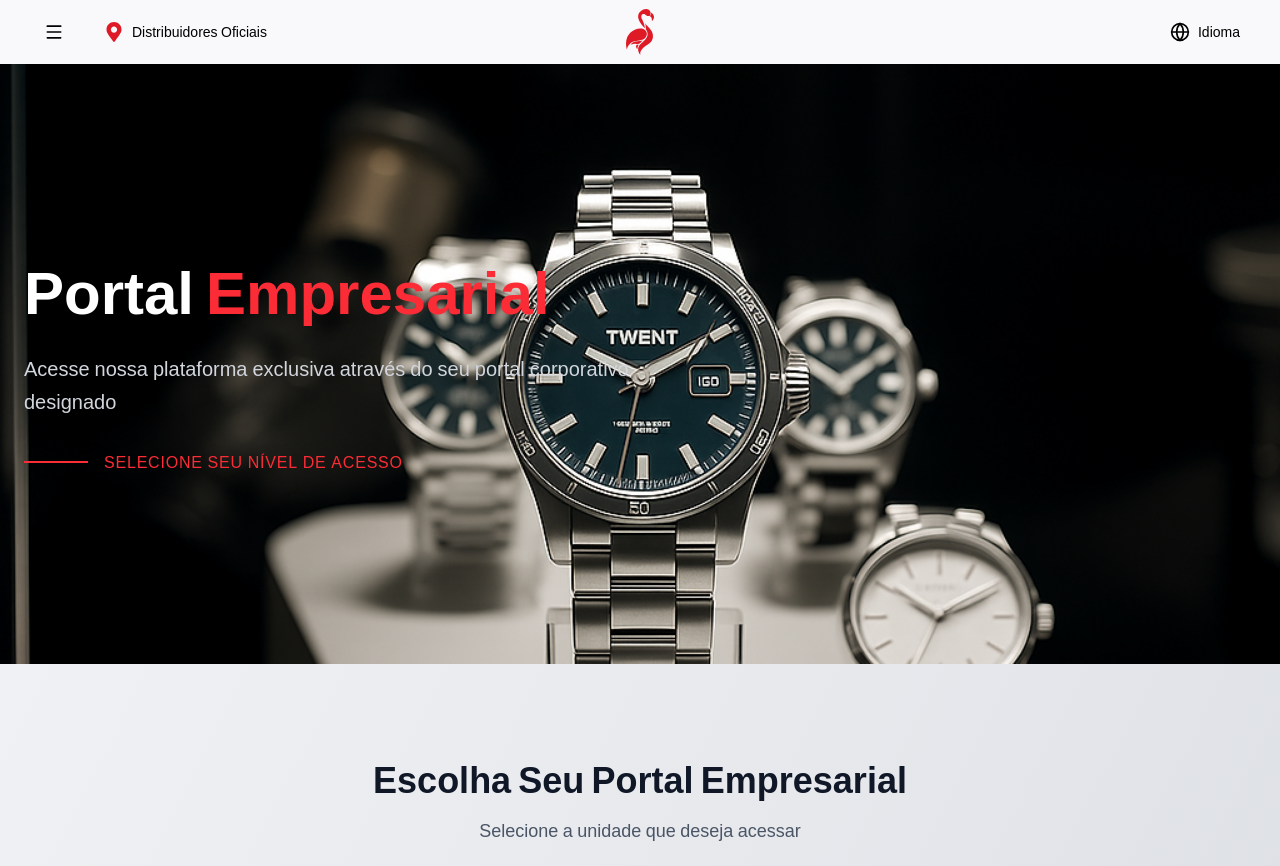
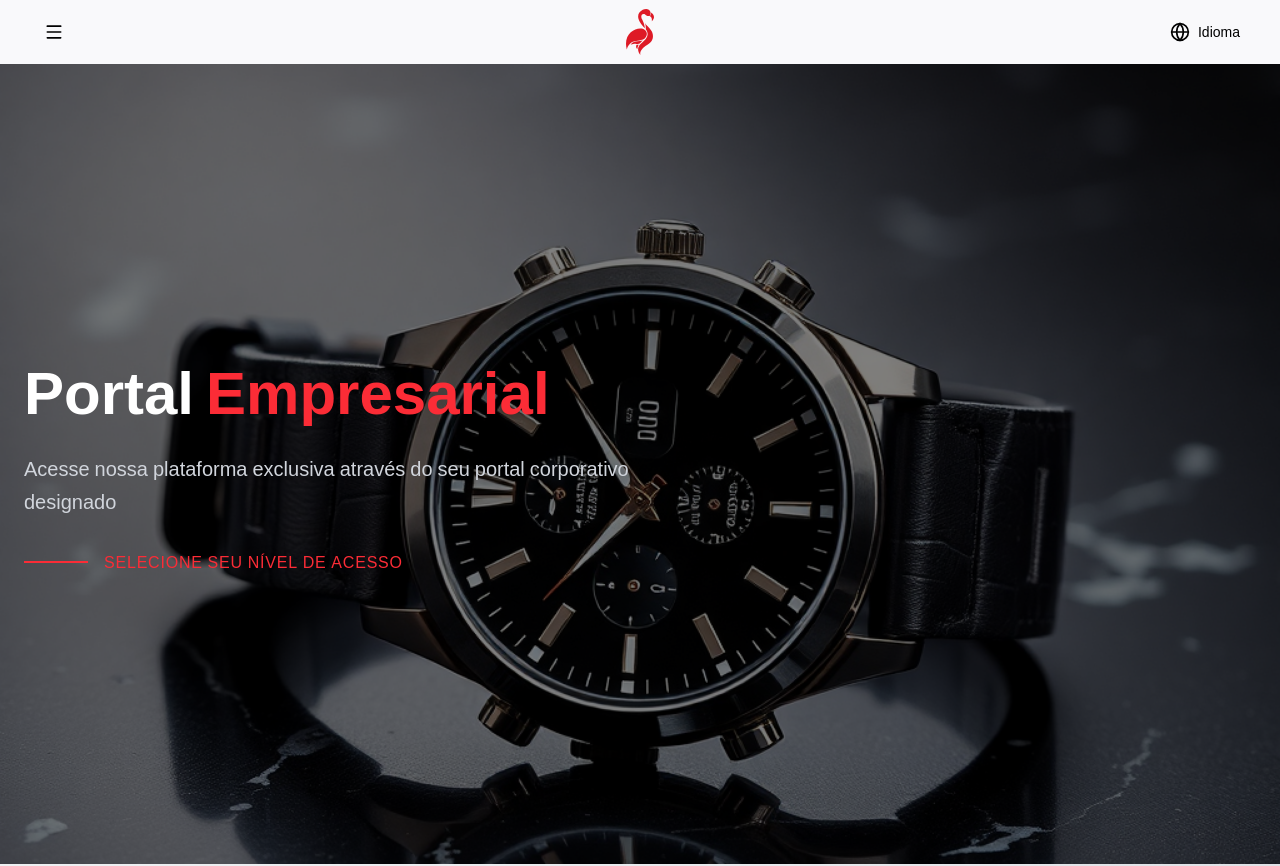
Before and after one commit to Matheusrike/twent, a Next.js app in the folder frontend/: page /companies in a window 1280 px wide. Shown: the top 866 px of the page. Built offline with nearby package versions, Linux system fonts and the light colour scheme.

Commit message:
frontend: update companied and faq page

```diff
--- a/frontend/src/app/(web)/faq/page.tsx
+++ b/frontend/src/app/(web)/faq/page.tsx
@@ -1,8 +1,7 @@
 import FaqHero from "@/components/web/pages/Faq/hero"
 export default function Faq(){
     return(
-      <div className="  h-auto relative w-full min-h-screen flex flex-col justify-center items-center
-  ">
+      <div className="  h-auto relative w-full min-h-screen flex flex-col justify-center items-center ">
             <FaqHero/>
         </div>
     )
--- a/frontend/src/components/web/Global/Navbar/navbar.tsx
+++ b/frontend/src/components/web/Global/Navbar/navbar.tsx
@@ -21,12 +21,7 @@ const Navbar = () => {
             <NavigationSheet />
 
             {/* maps */}
-            <Link href="/maps" className="hidden md:flex">
-              <Button variant="languageButton" size="languageButton">
-                <FaMapMarkerAlt className="text-primary dark:text-white" />
-                <h1>Distribuidores Oficiais</h1>
-              </Button>
-            </Link>
+
           </div>
 
           {/*  Logo */}
--- a/frontend/src/components/web/Pages/Companies/companyPortal.tsx
+++ b/frontend/src/components/web/Pages/Companies/companyPortal.tsx
@@ -133,16 +133,22 @@ export function CompanyPortal() {
   return (
     <div className="min-h-screen">
       {/* Hero Section */}
-      <section className="relative h-[600px] overflow-hidden">
+      <section className="relative h-screen overflow-hidden">
         <div className="absolute inset-0  z-10" />
+        <div className="">
+          <Image
+            src="/img/web/companies/companiesBanner.png"
+            alt="Portal empresarial"
+            fill
+            className="object-cover"
+            priority
+          />
 
-        <Image
-          src="/img/web/companies/companiesBanner.png"
-          alt="Portal empresarial"
-          fill
-          className="absolute inset-0 w-full h-full object-cover"
-          priority
-        />
+          {/* Overlay */}
+          <div className="absolute inset-0 bg-black/50" />
+
+        </div>
+
 
 
         <div className="relative z-20 max-w-7xl mx-auto px-6 h-full flex items-center">
--- a/frontend/src/components/web/pages/faq/hero.tsx
+++ b/frontend/src/components/web/pages/faq/hero.tsx
@@ -40,10 +40,10 @@ const FaqHero: React.FC = () => {
   const { hero, items } = faqData
 
   return (
-    <div className="min-h-screen">
+    <div className="min-h-screen w-full">
       {/* Hero Section */}
       <section className="relative w-full h-screen overflow-hidden">
-        <div className="absolute inset-0 bg-gradient-to-r from-black/80 via-black/60 to-transparent z-10" />
+
         <Image
           src="/img/web/faq/banner.png"
           alt="FAQ Hero"
@@ -53,21 +53,30 @@ const FaqHero: React.FC = () => {
         />
 
 
-        <div className="relative z-20 max-w-7xl mx-auto px-6 lg:px-20 h-full flex items-center ">
-          <div className="max-w-2xl ">
+        <div className="absolute inset-0 bg-black/50" />
+
+
+        <div className="relative z-10 max-w-7xl mx-auto px-6 lg:px-20 h-full flex items-center">
+          <div className="max-w-2xl">
             <h1 className="text-6xl font-bold text-white mb-6 leading-tight">
-              {hero.title.split(' ')[0]} <span className="text-primary">{hero.title.split(' ').slice(1).join(' ')}</span>
+              {hero.title.split(' ')[0]}{" "}
+              <span className="text-primary">
+                {hero.title.split(' ').slice(1).join(" ")}
+              </span>
             </h1>
             <p className="text-xl text-gray-300 mb-8 leading-relaxed">
               {hero.description}
             </p>
             <div className="flex items-center space-x-4">
               <div className="w-16 h-0.5 bg-primary" />
-              <span className="text-primary font-medium tracking-wider">{hero.subtitle}</span>
+              <span className="text-primary font-medium tracking-wider">
+                {hero.subtitle}
+              </span>
             </div>
           </div>
         </div>
       </section>
+
 
       {/* FAQ Grid Section */}
       <section className="py-24 px-6 lg:px-20">
```
Also changed, not shown: frontend/public/img/web/companies/companiesBanner.png, frontend/public/img/web/faq/banner.png.
